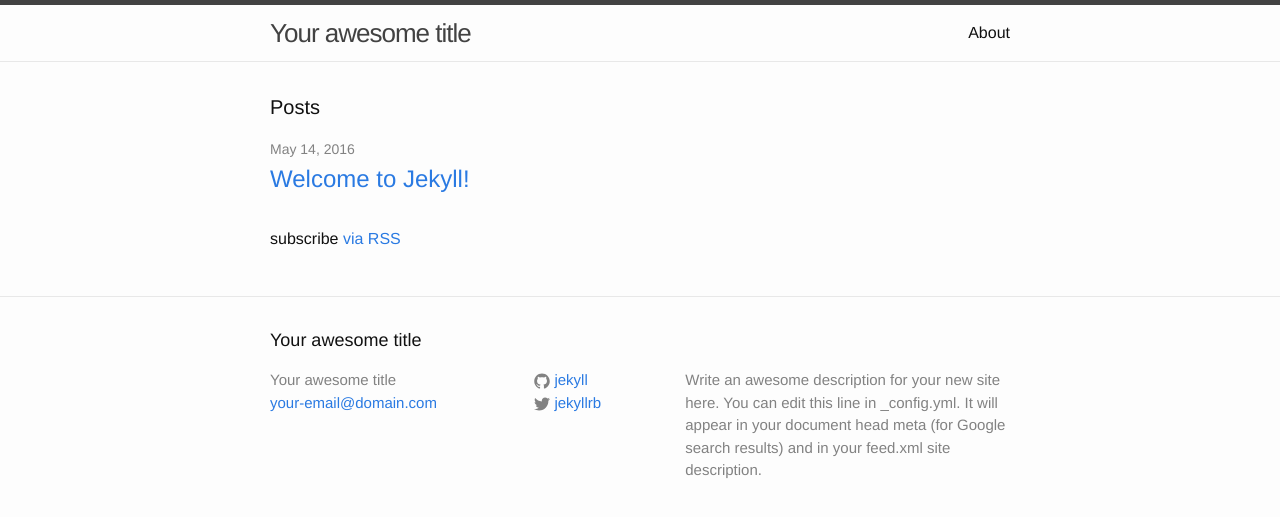
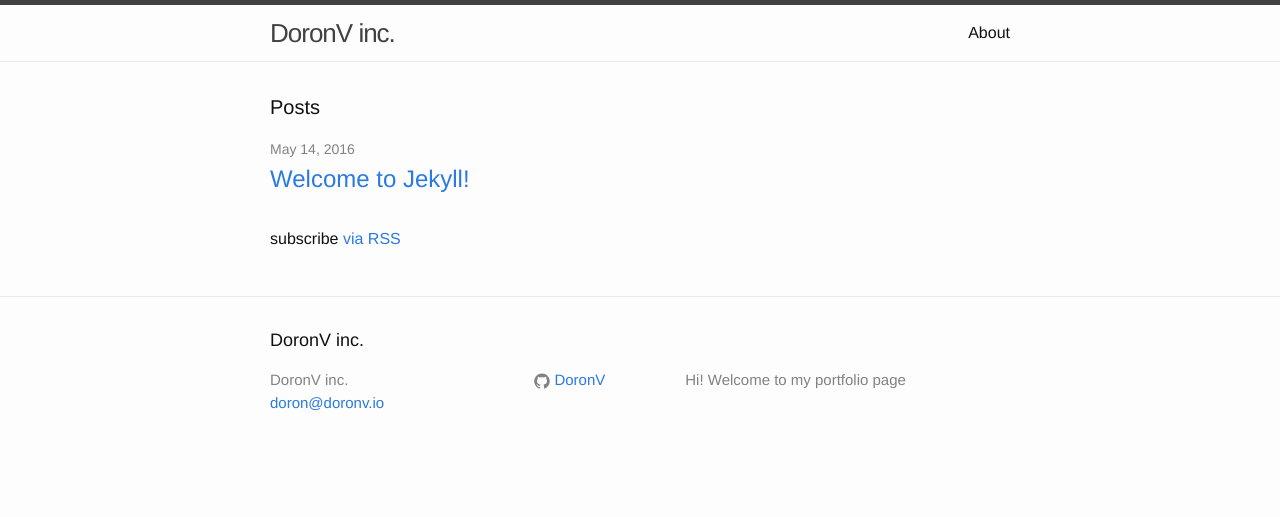
Before and after one commit to DoronV/doronv.github.io, a Jekyll site: the page built from index.html, in a window 1280 px wide. Shown: the top 517 px of the page. Built offline with Jekyll 4.4.1, drawn with Linux system fonts in a browser that asks for light colours.

Commit message:
First real commit to build portfolio page

```diff
--- a/_config.yml
+++ b/_config.yml
@@ -6,16 +6,14 @@
 # 'jekyll serve'. If you change this file, please restart the server process.
 
 # Site settings
-title: Your awesome title
-email: your-email@domain.com
+title: DoronV inc.
+email: doron@doronv.io
 description: > # this means to ignore newlines until "baseurl:"
-  Write an awesome description for your new site here. You can edit this
-  line in _config.yml. It will appear in your document head meta (for
-  Google search results) and in your feed.xml site description.
+  Hi! Welcome to my portfolio page
 baseurl: "" # the subpath of your site, e.g. /blog
-url: "http://yourdomain.com" # the base hostname & protocol for your site
-twitter_username: jekyllrb
-github_username:  jekyll
+url: "https://doronv.io" # the base hostname & protocol for your site
+#twitter_username: jekyllrb
+github_username:  DoronV
 
 # Build settings
 markdown: kramdown
```
